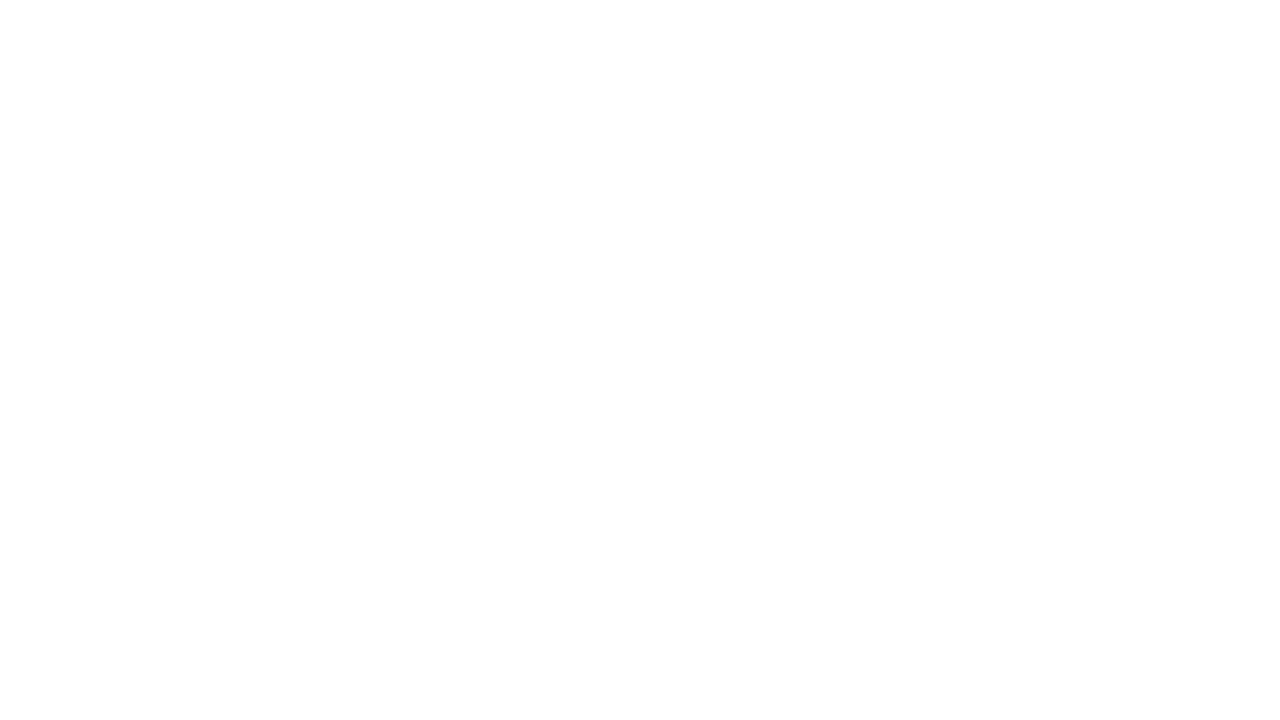
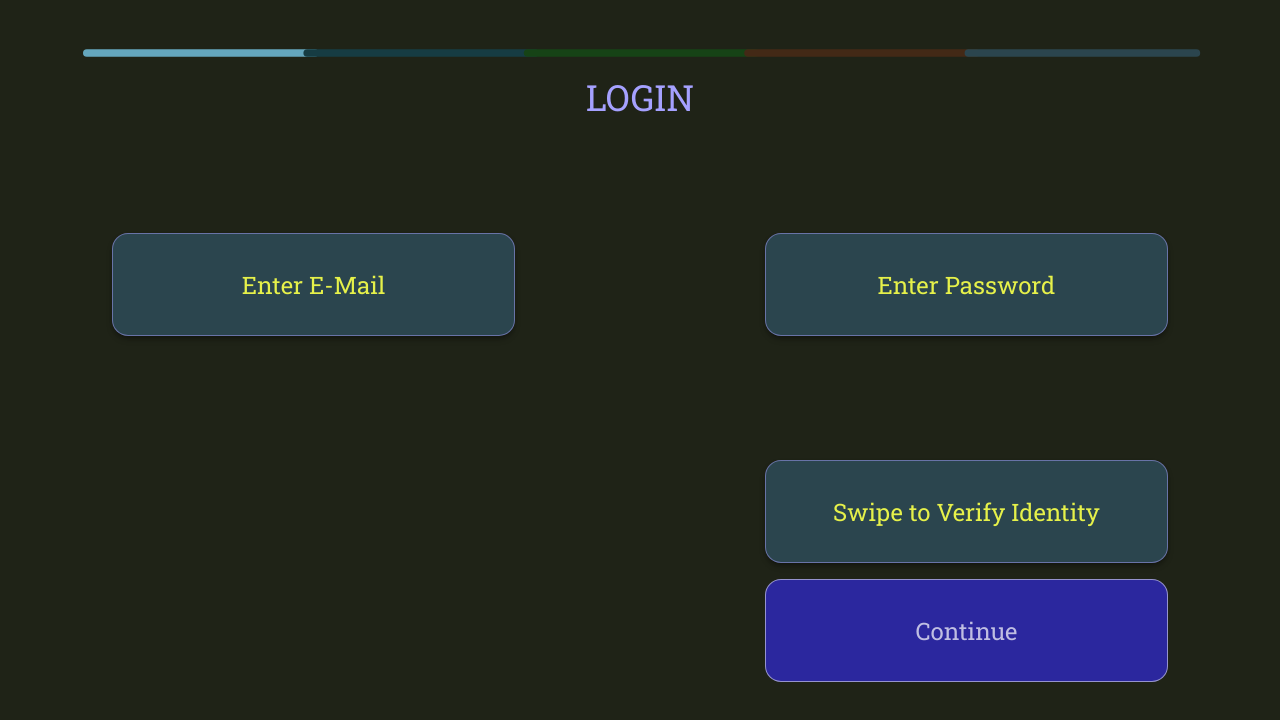
Before and after one commit to xdivayze/oggcloud, a React (Vite) app in the folder gui-desktop/: page /login in a window 1280 px wide. Before the commit this address had no page. Shown: the top 720 px of the page. Built offline with nearby package versions, Linux system fonts and the light colour scheme.

Commit message:
login page design complete

```diff
--- a/gui-desktop/src/App.tsx
+++ b/gui-desktop/src/App.tsx
@@ -1,12 +1,14 @@
 import { Route, Routes } from "react-router-dom";
 import Layout from "./Layout/Layout";
 import SignUp from "./routes/SignUp/SignUp";
+import Login from "./routes/Login/Login";
 
 export default function App() {
   return (
     <Routes>
       <Route element={<Layout />} path="/">
         <Route path="/sign-up" element={<SignUp />} />
+        <Route path="/login" element={<Login />} />
       </Route>
     </Routes>
   )
--- /dev/null
+++ b/gui-desktop/src/routes/Login/Components/ButtonBody.tsx
@@ -0,0 +1,25 @@
+import GenericBar from "../../SignUp/components/GenericBar";
+
+export default function ButtonBody() {
+  return (
+    <div className="w-full h-full flex flex-row justify-between font-roboto_slab
+      text-2xl text-yellow-ogg-0 text-center ">
+      <div className="md:w-2/5 w-1/2 h-full p-2">
+        <div className="w-full h-[119px] p-2">
+          <GenericBar color="bg-blue-ogg-1">
+            Enter E-Mail
+          </GenericBar>
+
+        </div>
+      </div>
+      <div className="md:w-2/5 w-1/2 h-full p-2">
+        <div className="w-full h-[119px] p-2">
+          <GenericBar color="bg-blue-ogg-1">
+            Enter Password
+          </GenericBar>
+
+        </div>
+      </div>
+
+    </div>)
+}
--- /dev/null
+++ b/gui-desktop/src/routes/Login/Components/VerifyIdentity.tsx
@@ -0,0 +1,12 @@
+import GenericBar from "../../SignUp/components/GenericBar";
+
+export default function VerifyIdentity() {
+  return (
+    <div className="w-full h-[119px] px-4 py-2 font-roboto_slab
+      text-2xl text-yellow-ogg-0 text-center  ">
+      <GenericBar color="bg-blue-ogg-1">
+        Swipe to Verify Identity
+      </GenericBar>
+    </div>
+  )
+}
--- /dev/null
+++ b/gui-desktop/src/routes/Login/Login.tsx
@@ -0,0 +1,31 @@
+import { useSelector } from "react-redux"
+import type { RootState } from "../../app/store"
+import ButtonBody from "./Components/ButtonBody"
+import VerifyIdentity from "./Components/VerifyIdentity"
+import GenericBar from "../SignUp/components/GenericBar"
+
+export default function Login() {
+  const isCollapsed = useSelector((state: RootState) => state.navbar.isCollapsed)
+  return (
+    <div className="w-full h-full flex flex-col px-3">
+
+      <div className={`w-full text-center text-indigo-ogg-0 text-4xl font-roboto_slab ease-in-out transition-opacity duration-100 ${!isCollapsed && "opacity-0"}`}>
+        LOGIN
+      </div>
+      <div className="w-full flex flex-col items-center mt-[100px]">
+        <ButtonBody />
+      </div>
+      <div className="md:w-2/5 w-1/2 ml-auto flex flex-col items-center mt-[100px] ">
+        <VerifyIdentity />
+        <div className="w-full h-[119px] px-4 py-2">
+          <GenericBar color="bg-blue-ogg-2" override="rounded-2xl border border-white/50 text-2xl font-roboto_slab
+          text-white/70 cursor-pointer ">
+            Continue
+          </GenericBar>
+        </div>
+      </div>
+
+
+    </div>
+  )
+}
--- a/gui-desktop/src/routes/SignUp/SignUp.tsx
+++ b/gui-desktop/src/routes/SignUp/SignUp.tsx
@@ -9,17 +9,17 @@ export default function SignUp() {
 
   return (<div className="w-full h-full flex flex-col px-3">
     <div className={`w-full text-center text-indigo-ogg-0 text-4xl font-roboto_slab ease-in-out transition-opacity duration-100 ${!isCollapsed && "opacity-0"}`}>
-      REGISTER
+      SIGN UP
+
     </div>
 
     <div className="w-full h-1/3 flex flex-col items-center mt-[100px]">
-
       <InputBase />
     </div>
     <div className="w-full h-1/3 flex flex-row items-center justify-end py-4  ">
-      <div className="w-1/2 md:w-2/5 h-1/2 px-4 ">
+      <div className="w-1/2 md:w-2/5 h-[119px] px-4 py-2 ">
         <GenericBar color="bg-blue-ogg-2" override="rounded-2xl border border-white/50 text-2xl font-roboto_slab
-          text-white/70 cursor-pointer "> REGISTER</GenericBar>
+          text-white/70 cursor-pointer "> Continue</GenericBar>
       </div>
     </div>
   </div>)
--- a/gui-desktop/src/routes/SignUp/components/InputBase.tsx
+++ b/gui-desktop/src/routes/SignUp/components/InputBase.tsx
@@ -19,12 +19,12 @@ export default function InputBase() {
 function EmailCol() {
   return (
     <div className="flex flex-col w-full h-full">
-      <div className="w-full h-1/2 p-2">
+      <div className="w-full  h-[119px] p-2">
         <GenericBar color="bg-blue-ogg-1" ><span>
           Enter E-Mail
         </span></GenericBar>
       </div>
-      <div className="w-full h-1/2 p-2">
+      <div className="w-full h-[119px] p-2">
         <GenericBar color="bg-blue-ogg-1" ><span>
           Verify E-Mail
         </span></GenericBar>
@@ -37,12 +37,12 @@ function EmailCol() {
 function PasswordCol() {
   return (
     <div className="flex flex-col w-full h-full">
-      <div className="w-full h-1/2 p-2">
+      <div className="w-full h-[119px] p-2">
         <GenericBar color="bg-blue-ogg-1">
           <span>Password</span>
         </GenericBar>
       </div>
-      <div className="w-full h-1/2 p-2">
+      <div className="w-full  h-[119px] p-2">
         <GenericBar color="bg-blue-ogg-1" >
           <span>Reenter Password</span>
         </GenericBar>
```
